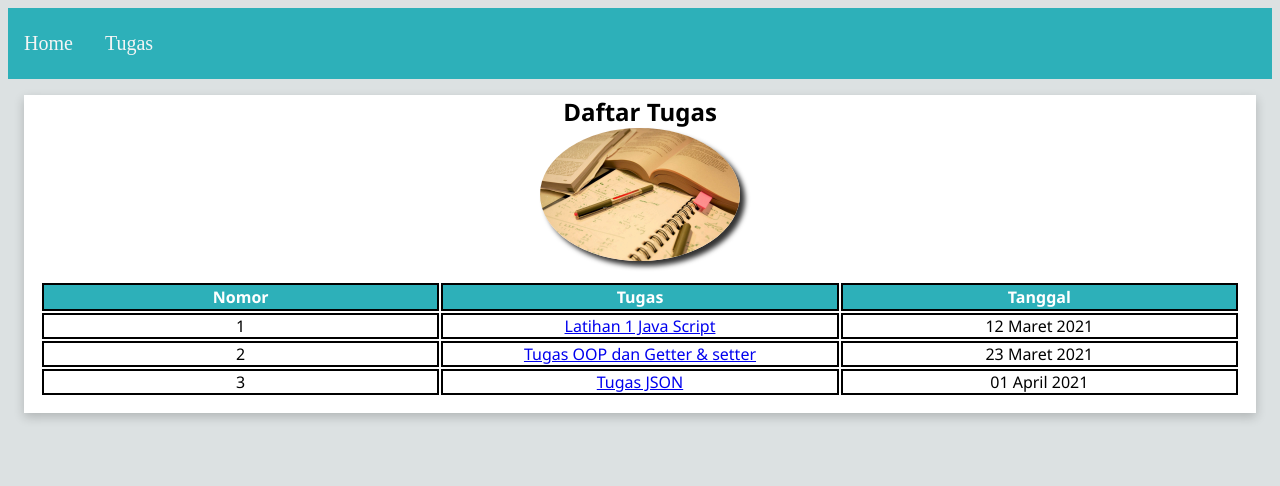
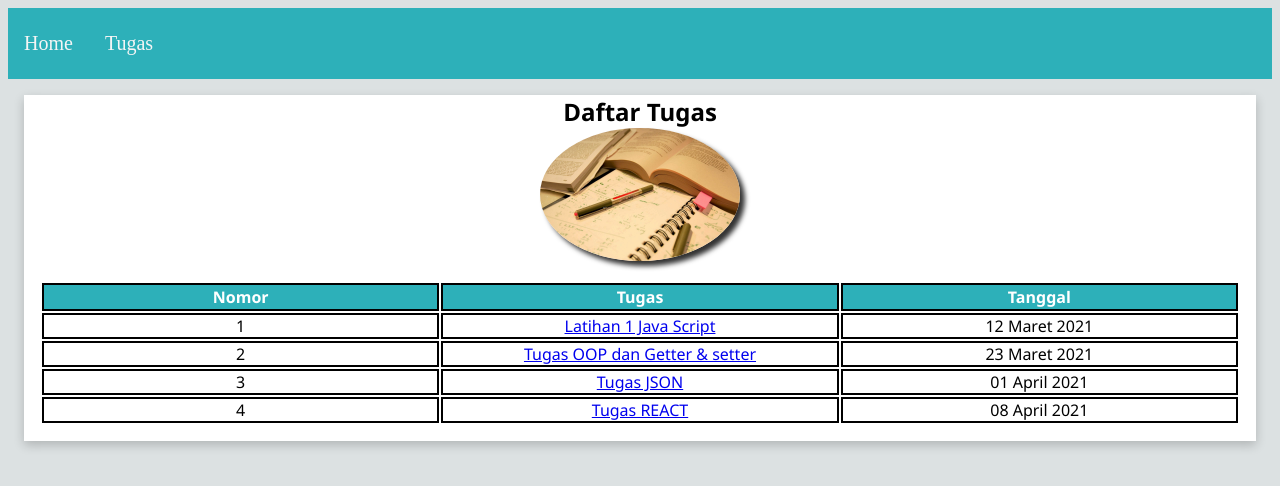
Before and after one commit to abif47/abif47.github.io, a plain HTML site: page Tugas.html in a window 1280 px wide. Drawn offline with Linux system fonts and the light colour scheme.

Commit message:
Update Tugas.html

```diff
--- a/Tugas.html
+++ b/Tugas.html
@@ -40,6 +40,11 @@
             <td><a href="Tugas3.html">Tugas JSON</a></td>
             <td>01 April 2021</td>
         </tr>
+        <tr>
+            <td>4</td>
+            <td><a href="https://abif47.github.io/tugas-react/">Tugas REACT</a></td>
+            <td>08 April 2021</td>
+        </tr>
     </tbody></table>
 </div>
 </body>
```
